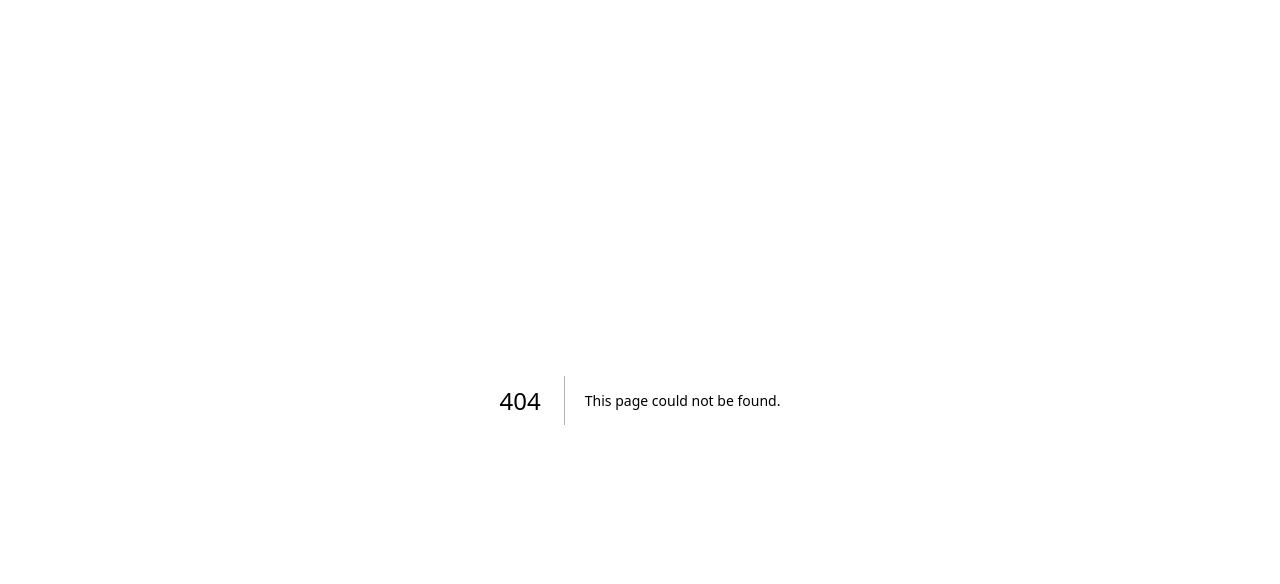
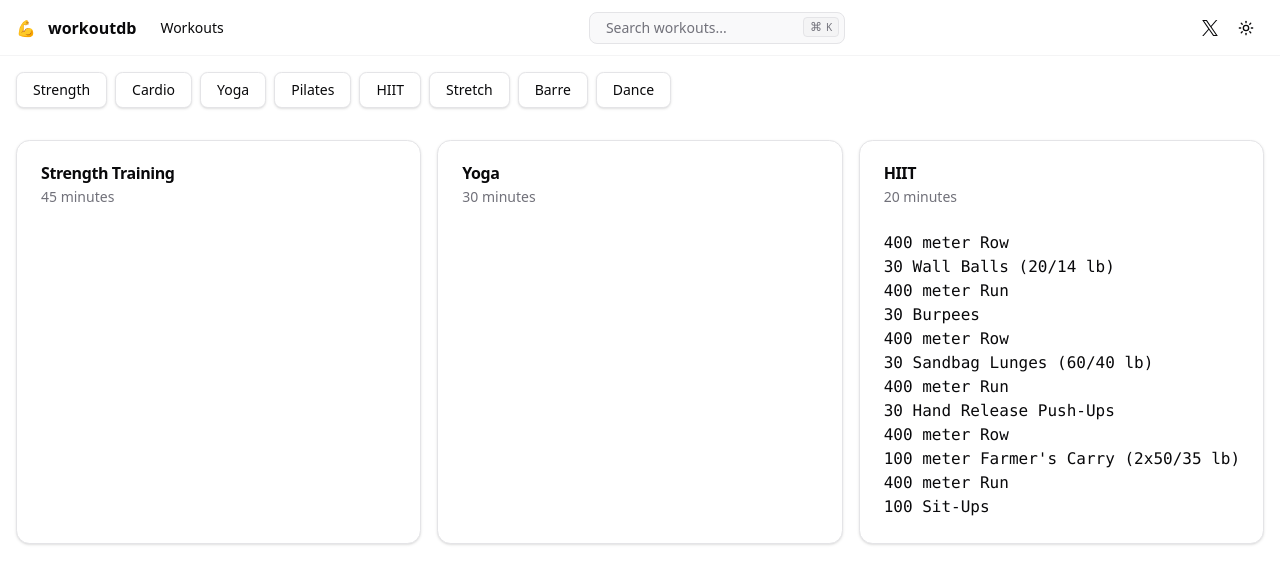
Before and after one commit to c-stoeckl/workoutdb, a Next.js app: page /workouts in a window 1280 px wide. Before the commit this address had no page. Shown: the top 584 px of the page. Built offline with nearby package versions, Linux system fonts and the light colour scheme.

Commit message:
Implement filter on workout list

```diff
--- a/app/page.tsx
+++ b/app/page.tsx
@@ -1,25 +1,5 @@
-import { SiteHeader } from "@/components/site-header"
-import { Button } from "@/components/ui/button"
-import { ScrollArea, ScrollBar } from "@/components/ui/scroll-area"
-import { WorkoutList } from "@/components/workout-list"
-import { workoutTypes } from "@/types/workout"
-import { workouts } from "@/data/workouts"
+import { redirect } from "next/navigation"
 
 export default function Home() {
-  return (
-    <div className="min-h-screen flex flex-col">
-      <SiteHeader />
-      <ScrollArea className="w-full whitespace-nowrap mt-14">
-        <div className="flex w-max space-x-2 p-4">
-          {workoutTypes.map((type, index) => (
-            <Button key={index} variant="outline">
-              {type}
-            </Button>
-          ))}
-        </div>
-        <ScrollBar orientation="horizontal" />
-      </ScrollArea>
-      <WorkoutList workouts={workouts} />
-    </div>
-  )
+  redirect("/workouts")
 }
--- /dev/null
+++ b/app/workouts/layout.tsx
@@ -0,0 +1,14 @@
+import { SiteHeader } from "@/components/site-header"
+
+export default function WorkoutsLayout({
+  children,
+}: {
+  children: React.ReactNode
+}) {
+  return (
+    <div className="min-h-screen flex flex-col">
+      <SiteHeader />
+      {children}
+    </div>
+  )
+}
--- /dev/null
+++ b/app/workouts/page.tsx
@@ -0,0 +1,6 @@
+import { WorkoutFilterLayout } from "@/components/workout-filter-layout"
+import { workouts } from "@/data/workouts"
+
+export default function WorkoutsPage() {
+  return <WorkoutFilterLayout allWorkouts={workouts} />
+}
--- a/components/command-menu.tsx
+++ b/components/command-menu.tsx
@@ -92,7 +92,7 @@ export function CommandMenu({ ...props }: DialogProps) {
                 key={type}
                 value={type}
                 onSelect={() => {
-                  runCommand(() => router.push(`/workouts/${type}`))
+                  runCommand(() => router.push(`/workouts?type=${type}`))
                 }}
               >
                 <Dumbbell />
--- a/components/main-nav.tsx
+++ b/components/main-nav.tsx
@@ -19,10 +19,10 @@ export function MainNav() {
       </Link>
       <nav className="flex items-center gap-4 text-sm xl:gap-6">
         <Link
-          href="/docs"
+          href="/workouts"
           className={cn(
             "transition-colors hover:text-foreground/80",
-            pathname === "/docs" ? "text-foreground" : "text-foreground/80"
+            pathname === "/workouts" ? "text-foreground" : "text-foreground/80"
           )}
         >
           Workouts
--- /dev/null
+++ b/components/workout-filter-layout.tsx
@@ -0,0 +1,48 @@
+"use client"
+
+import { useSearchParams, useRouter } from "next/navigation"
+import { ScrollArea, ScrollBar } from "@/components/ui/scroll-area"
+import { Button } from "@/components/ui/button"
+import { WorkoutList } from "@/components/workout-list"
+import { workoutTypes } from "@/types/workout"
+import { Workout } from "@/types/workout"
+
+interface WorkoutFilterLayoutProps {
+  allWorkouts: Workout[]
+}
+
+export function WorkoutFilterLayout({ allWorkouts }: WorkoutFilterLayoutProps) {
+  const searchParams = useSearchParams()
+  const router = useRouter()
+  const selectedType = searchParams.get("type")
+
+  const filteredWorkouts = selectedType
+    ? allWorkouts.filter((w) => w.type === selectedType)
+    : allWorkouts
+
+  return (
+    <>
+      <ScrollArea className="w-full whitespace-nowrap mt-14">
+        <div className="flex w-max space-x-2 p-4">
+          {workoutTypes.map((type, index) => (
+            <Button
+              key={index}
+              variant={selectedType === type ? "default" : "outline"}
+              onClick={() => {
+                if (selectedType === type) {
+                  router.push("?")
+                } else {
+                  router.push(`?type=${type}`)
+                }
+              }}
+            >
+              {type}
+            </Button>
+          ))}
+        </div>
+        <ScrollBar orientation="horizontal" />
+      </ScrollArea>
+      <WorkoutList workouts={filteredWorkouts} />
+    </>
+  )
+}
```
